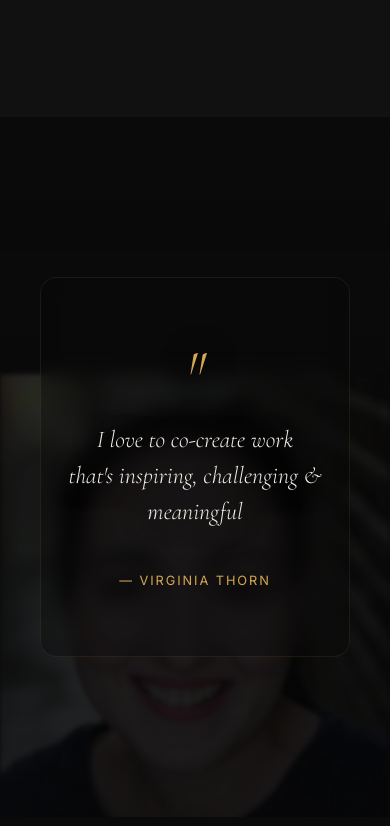
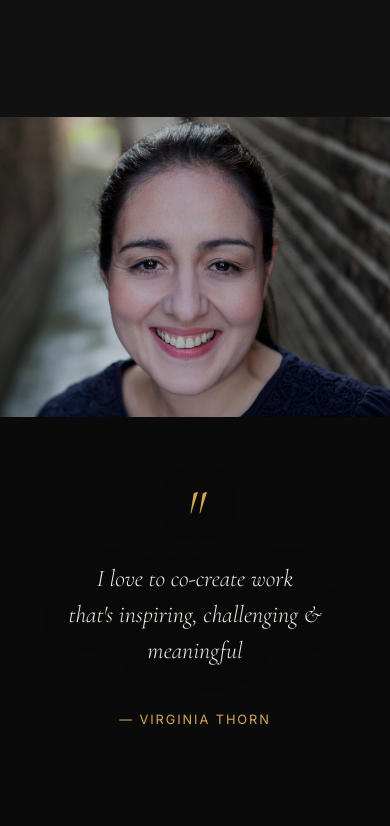
Before and after one commit to sagnik150699/Virginia-Thorn, a plain HTML site: page public/index.html in a window 390 px wide. Shown: the part 6758-7584 px from the top of the page. Drawn offline with Linux system fonts and the light colour scheme.

Commit message:
Move hero text down and split quote section to show face
Push hero content lower so Virginia's face is visible above the text.
Restructure quote section from text-over-image to side-by-side layout
with portrait visible on the left and quote on the right.

```diff
--- a/public/index.html
+++ b/public/index.html
@@ -237,9 +237,9 @@
   </section>
 
   <!-- Quote Section -->
-  <section class="quote-section" id="quote">
-    <div class="quote-bg">
-      <img src="assets/images/home/quote-bg.jpg" alt="Virginia Thorn performing" data-parallax="0.15">
+  <section class="quote-section quote-section--split" id="quote">
+    <div class="quote-portrait">
+      <img src="assets/images/home/quote-bg.jpg" alt="Virginia Thorn performing">
     </div>
     <div class="quote-content reveal-scale">
       <blockquote class="quote-text">I love to co-create work<br>that's inspiring, challenging &amp; meaningful</blockquote>
--- a/public/styles.css
+++ b/public/styles.css
@@ -405,7 +405,7 @@ button {
   text-align: center;
   padding: var(--space-lg);
   max-width: var(--max-width);
-  margin-top: clamp(3.5rem, 8vh, 6rem);
+  margin-top: clamp(6rem, 18vh, 14rem);
 }
 
 .hero-subtitle {
@@ -709,6 +709,33 @@ button {
   padding: var(--space-3xl) var(--space-lg);
   text-align: center;
   overflow: hidden;
+}
+
+.quote-section--split {
+  display: flex;
+  align-items: center;
+  text-align: left;
+  padding: 0;
+  min-height: 500px;
+}
+
+.quote-portrait {
+  flex: 0 0 45%;
+  height: 500px;
+  overflow: hidden;
+}
+
+.quote-portrait img {
+  width: 100%;
+  height: 100%;
+  object-fit: cover;
+  object-position: center top;
+  filter: brightness(0.8);
+}
+
+.quote-section--split .quote-content {
+  flex: 1;
+  padding: var(--space-3xl) var(--space-2xl);
 }
 
 .quote-bg {
@@ -1404,7 +1431,7 @@ button {
   }
 
   .hero-content {
-    margin-top: clamp(2rem, 6vh, 3.5rem);
+    margin-top: clamp(4rem, 12vh, 8rem);
   }
 }
 
@@ -1481,6 +1508,14 @@ button {
   padding: var(--space-2xl) var(--space-xl);
 }
 
+.quote-section--split .quote-content {
+  background: none;
+  backdrop-filter: none;
+  -webkit-backdrop-filter: none;
+  border: none;
+  border-radius: 0;
+}
+
 .quote-text {
   text-shadow: 0 2px 30px rgba(0, 0, 0, 0.7), 0 0 80px rgba(0, 0, 0, 0.3);
 }
@@ -1938,6 +1973,22 @@ button {
     display: none !important;
   }
 
+  .quote-section--split {
+    flex-direction: column;
+    min-height: auto;
+  }
+
+  .quote-portrait {
+    flex: none;
+    width: 100%;
+    height: 300px;
+  }
+
+  .quote-section--split .quote-content {
+    text-align: center;
+    padding: var(--space-xl) var(--space-md);
+  }
+
   .quote-content {
     padding: var(--space-xl) var(--space-md);
   }
```
Also changed, not shown: public/bio.html (+3 -3 lines).
